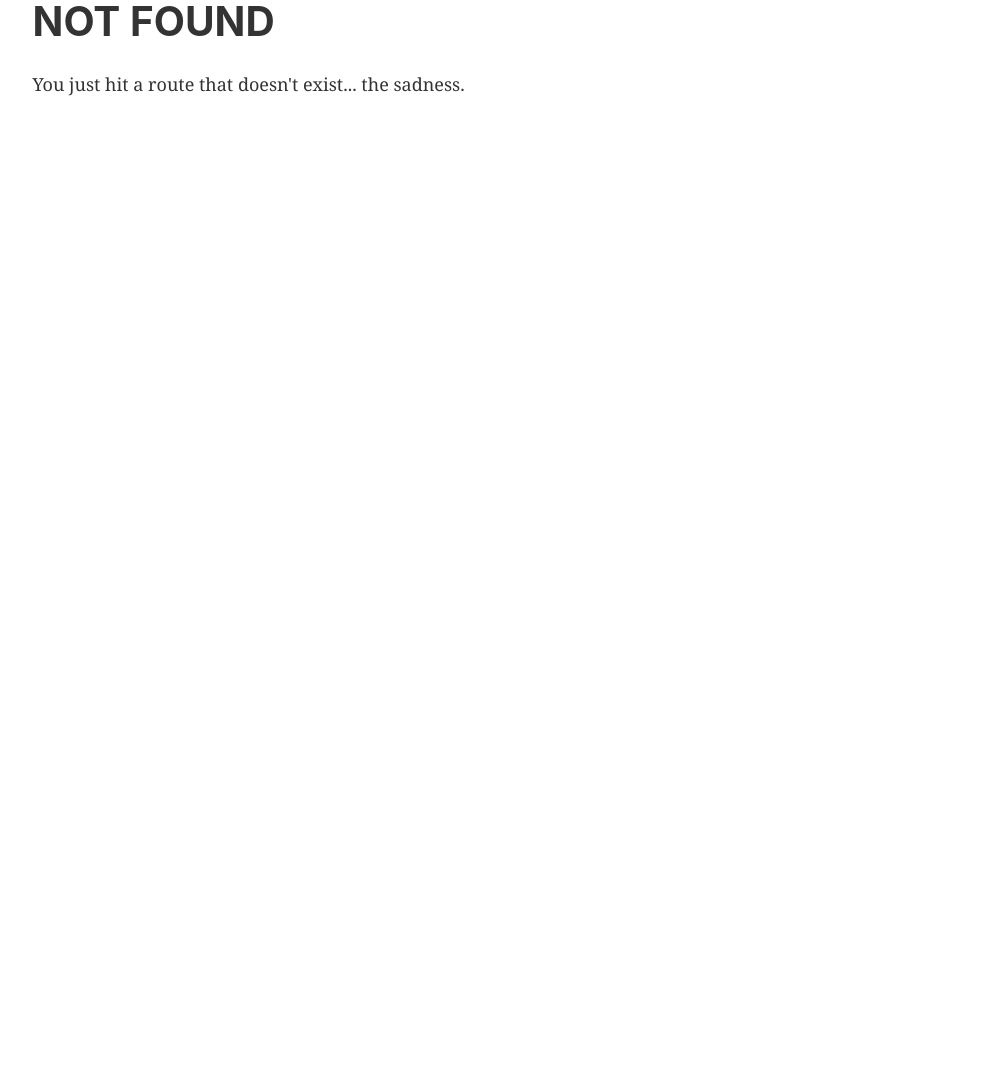
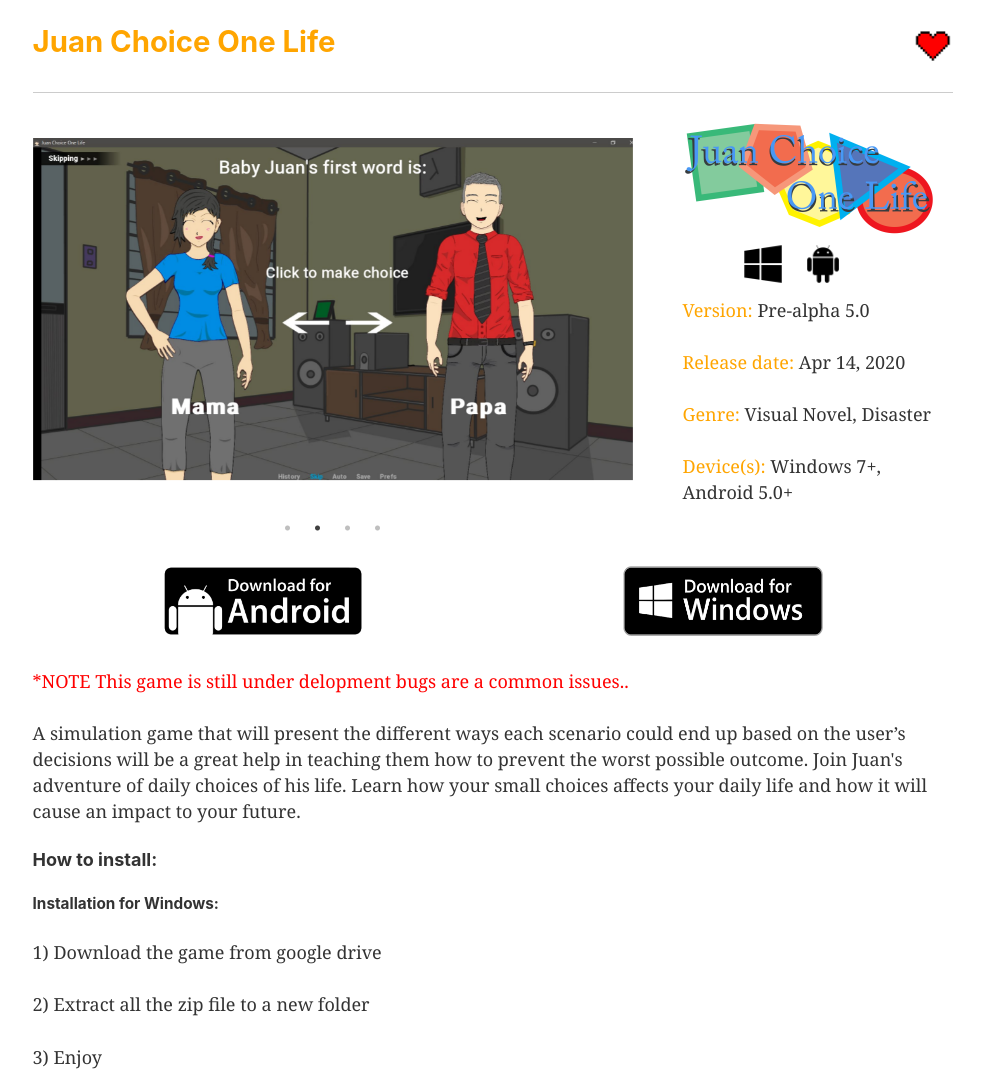
Before and after one commit to PixelHeartProduction/PixelHearProduction-BrochureWebsite, a Gatsby site: page /JuanChoiceOneLife in a window 1280 px wide. Before the commit this address had no page. Shown: the top 1073 px of the page, without its empty margins (147-1129 px from the left). Before the commit the page ends 800 px from the top, so only its background shows below. Built offline with nearby package versions, Linux system fonts and the light colour scheme; Gatsby itself is replaced by a stand-in of ours.

Commit message:
added juan choice one life (#1)

```diff
--- a/package.json
+++ b/package.json
@@ -11,7 +11,7 @@
     "@fortawesome/free-solid-svg-icons": "^5.11.2",
     "@fortawesome/react-fontawesome": "^0.1.7",
     "animate.css": "^3.7.2",
-    "axios": "^0.19.0",
+    "axios": "^0.19.2",
     "firebase": "^7.3.0",
     "gatsby": "^2.17.6",
     "gatsby-image": "^2.2.30",
@@ -29,6 +29,7 @@
     "react-animate-on-scroll": "^2.1.5",
     "react-dom": "^16.11.0",
     "react-helmet": "^5.2.1",
+    "react-image-gallery": "^1.0.7",
     "react-slick": "^0.25.2",
     "react-sticky": "^6.0.3",
     "react-toastify": "^5.4.0",
--- /dev/null
+++ b/src/pages/JuanChoiceOneLife.js
@@ -0,0 +1,181 @@
+import React from "react"
+import { Link } from "gatsby"
+
+import Layout from "../components/layout"
+import SEO from "../components/seo"
+import ImageGallery from "react-image-gallery"
+import Slider from "react-slick"
+import "slick-carousel/slick/slick.css"
+import "slick-carousel/slick/slick-theme.css"
+
+import pic1 from "../images/JuanChoiceGallery/pic1.jpg"
+import pic2 from "../images/JuanChoiceGallery/pic2.jpg"
+import pic3 from "../images/JuanChoiceGallery/pic3.jpg"
+import pic4 from "../images/JuanChoiceGallery/pic4.jpg"
+import { text } from "@fortawesome/fontawesome-svg-core"
+
+import heartIcon from "../images/pixelHeart.png"
+import winlogo from "../images/windowsicon.png"
+import andlogo from "../images/androidIcon.png"
+
+import JCOL from "../images/JuanCHoiceLogo.png"
+
+import btnand from "../images/DownloadAndroid.png"
+import btnwin from "../images/button2.png"
+
+// const Fs = require("fs")
+// const Path = require("path")
+// const Axios = require("axios")
+
+// async function downloadWindows() {
+//   const url =
+//     "https://drive.google.com/open?id=1Z8vkOqLr8IpHZyUyWYDXpArL7rS_xtxS"
+//   const path = Path.resolve(__dirname, "files", "JuanChoice.zip")
+
+//   const response = Axios({
+//     method: "GET",
+//     url: url,
+//     responseType: "stream",
+//   })
+//   response.data.pipe(Fs.createWriteStream(path))
+//   return new Promise((resolve, reject) => {
+//     response.data.on("end", () => {
+//       resolve()
+//     })
+
+//     response.data.on("error", err => {
+//       reject(err)
+//     })
+//   })
+// }
+
+const gameData = {
+  desc: `A simulation game that will present the different ways each scenario
+  could end up based on the user’s decisions will be a great help in teaching
+  them how to prevent the worst possible outcome. Join Juan's adventure
+  of daily choices of his life. Learn how your small
+  choices affects your daily life and how it will cause an impact to your future.`,
+  version: "Pre-alpha 5.0",
+  date: "Apr 14, 2020",
+  devices: "Windows 7+, Android 5.0+",
+  genre: "Visual Novel, Disaster",
+}
+
+const settings = {
+  dots: true,
+  infinite: true,
+  speed: 500,
+  slidesToShow: 1,
+  slidesToScroll: 1,
+  accessibility: false,
+  arrow: false,
+}
+
+const styles = {
+  boxPicture: {
+    width: 300,
+    height: 300,
+  },
+  textHeader: {
+    flex: 1,
+    color: "orange",
+  },
+  gameBox: {
+    display: "flex",
+    flexDirection: "row",
+    flexWrap: "wrap",
+  },
+  availableLogo: {
+    marginLeft: 650,
+    width: 250,
+    minWidth: 250,
+    height: 150,
+    flexDirection: "column",
+    display: "flex",
+    position: "absolute",
+  },
+  downloadButtons1: {
+    width: 200,
+    height: 70,
+  },
+  downloadButtons: {
+    width: 200,
+    height: 70,
+  },
+}
+
+const JuanChoiceOneLife = () => (
+  <Layout>
+    <SEO title="Juan Choice One Life" />
+    <div style={{ flexDirection: "column", display: "flex" }}>
+      <br />
+      <div style={{ display: "flex" }}>
+        <h2 style={styles.textHeader}>Juan Choice One Life</h2>
+        <img style={{ width: 40, height: 40 }} src={heartIcon}></img>
+      </div>
+      <hr />
+      <div style={styles.gameBox}>
+        <div style={{ width: 600, marginTop: 20 }}>
+          <Slider {...settings} autoplay fade arrows={true}>
+            <img src={pic1} style={styles.boxPicture} />
+            <img src={pic2} style={styles.boxPicture} />
+            <img src={pic3} style={styles.boxPicture} />
+            <img src={pic4} style={styles.boxPicture} />
+          </Slider>
+        </div>
+        <div style={styles.availableLogo}>
+          <img src={JCOL}></img>
+          <div style={{ marginTop: -35, marginLeft: 50, marginBottom: -30 }}>
+            <img style={{ width: 60, height: 60 }} src={winlogo} />
+            <img style={{ width: 60, height: 60 }} src={andlogo} />
+          </div>
+          <p>
+            <span style={{ color: "orange" }}>Version: </span>
+            {gameData.version}
+          </p>
+          <p>
+            <span style={{ color: "orange" }}>Release date: </span>
+            {gameData.date}
+          </p>
+          <p>
+            <span style={{ color: "orange" }}>Genre: </span>
+            {gameData.genre}
+          </p>
+          <p>
+            <span style={{ color: "orange" }}>Device(s): </span>
+            {gameData.devices}
+          </p>
+        </div>
+      </div>
+      <br />
+      <br />
+      <div style={{ display: "flex", justifyContent: "space-around" }}>
+        <div>
+          <a href="https://drive.google.com/open?id=1YfkK8qwIa6G77Zfn0RW2FPGu_Uq6QFt_">
+            <img style={styles.downloadButtons} src={btnand}></img>
+          </a>
+        </div>
+        <div>
+          <a href="https://drive.google.com/open?id=1Z8vkOqLr8IpHZyUyWYDXpArL7rS_xtxS">
+            <img style={styles.downloadButtons1} src={btnwin}></img>
+          </a>
+        </div>
+      </div>
+      <p style={{ color: "red" }}>
+        *NOTE This game is still under delopment bugs are a common issues..
+      </p>
+      <p>{gameData.desc}</p>
+      <h4>How to install:</h4>
+      <h5>Installation for Windows:</h5>
+      <p>1) Download the game from google drive</p>
+      <p>2) Extract all the zip file to a new folder</p>
+      <p>3) Enjoy</p>
+      <h5>Installation for Android:</h5>
+      <p>1) Download the apk from google drive</p>
+      <p>2) Install</p>
+      <p>3) Enjoy</p>
+    </div>
+  </Layout>
+)
+
+export default JuanChoiceOneLife
--- a/src/pages/index.js
+++ b/src/pages/index.js
@@ -2,6 +2,7 @@ import React from "react"
 import "animate.css/animate.min.css"
 import { toast } from "react-toastify"
 import "react-toastify/dist/ReactToastify.css"
+import { Link } from "gatsby"
 
 import Layout from "../components/layout"
 import SEO from "../components/seo"
@@ -21,6 +22,12 @@ import phone from "../images/smartphone.png"
 import ScrollAnimation from "react-animate-on-scroll"
 import "animate.css/animate.min.css"
 import OurProjects from "../components/projects"
+import heartIcon from "../images/Lester.png"
+
+import winlogo from "../images/windowsicon.png"
+import andlogo from "../images/androidIcon.png"
+
+import JCOL from "../images/JuanCHoiceLogo.png"
 
 class IndexPage extends React.Component {
   notify = () => toast("Wow so easy !")
@@ -67,6 +74,23 @@ class IndexPage extends React.Component {
         width: 100,
         height: 100,
       },
+      deviceLogoStyle: {
+        width: 50,
+        height: 50,
+      },
+      gamePublicNotice: {
+        display: "flex",
+        flexWrap: "wrap",
+        flexDirection: "row",
+      },
+      publicNoticeText: {
+        marginTop: 13,
+      },
+      availableLogo: {
+        width: 200,
+        minWidth: 200,
+        height: 100,
+      },
     }
     return (
       <div>
@@ -98,6 +122,50 @@ class IndexPage extends React.Component {
             <div>
               <h2 style={styles.teamTextHeader}>Our projects:</h2>
               <OurProjects />
+            </div>
+            <div>
+              <h2 style={styles.teamTextHeader}>Downloads:</h2>
+              <div>
+                <div style={{ display: "flex", flexDirection: "row" }}>
+                  <div
+                    style={{
+                      display: "flex",
+                      flex: 1,
+                      flexDirection: "column",
+                      justifyContent: "center",
+                      width: 200,
+                    }}
+                  >
+                    <img style={styles.availableLogo} src={JCOL}></img>
+                  </div>
+
+                  <div
+                    style={{
+                      display: "flex",
+                      marginLeft: 100,
+                      flexDirection: "column",
+                    }}
+                  >
+                    <div style={styles.gamePublicNotice}>
+                      <h4 style={styles.publicNoticeText}>
+                        For Public Testing:
+                      </h4>
+                      <img src={winlogo} style={styles.deviceLogoStyle} />
+                      <img src={andlogo} style={styles.deviceLogoStyle} />
+                    </div>
+                    <div
+                      style={{
+                        display: "flex",
+                        flex: 1,
+                      }}
+                    >
+                      <Link to="/JuanChoiceOneLife">
+                        <button>Download</button>
+                      </Link>
+                    </div>
+                  </div>
+                </div>
+              </div>
             </div>
             <br />
             <h2 style={styles.teamTextHeader}>The team:</h2>
--- a/src/pages/page-2.js
+++ b/src/pages/page-2.js
@@ -4,13 +4,13 @@ import { Link } from "gatsby"
 import Layout from "../components/layout"
 import SEO from "../components/seo"
 
-const SecondPage = () => (
+const JuanChoiceOneLife = () => (
   <Layout>
-    <SEO title="Page two" />
+    <SEO title="Juan Choice One Life" />
     <h1>Hi from the second page</h1>
     <p>Welcome to page 2</p>
     <Link to="/">Go back to the homepage</Link>
   </Layout>
 )
 
-export default SecondPage
+export default JuanChoiceOneLife
```
Also changed, not shown: src/components/projects.js (+41 -4 lines), src/images/1c1l-box.png, src/images/DownloadAndroid.png (added), src/images/JuanCHoiceLogo.png (added), src/images/JuanChoiceGallery/pic1.jpg (added), src/images/JuanChoiceGallery/pic2.jpg (added), src/images/JuanChoiceGallery/pic3.jpg (added), src/images/JuanChoiceGallery/pic4.jpg (added), src/images/androidIcon.png (added), src/images/button2.png (added), src/images/windowsicon.png (added), 1 other file.
